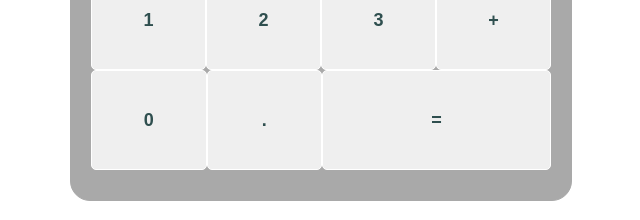
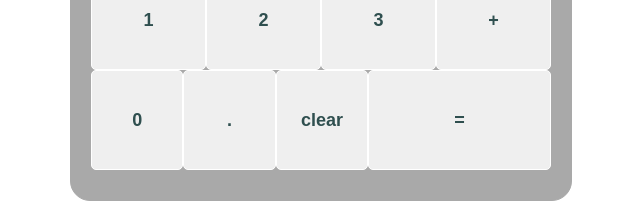
Before and after one commit to Snaarze/Calculator, a plain HTML site: page index.html in a window 1280 px wide. Shown: the part 550-770 px from the top of the page, without its empty margins (319-959 px from the left). Drawn offline with Linux system fonts and the light colour scheme.

Commit message:
Added new clear button

```diff
--- a/index.html
+++ b/index.html
@@ -41,6 +41,7 @@
                    <div class="number-buttons-container">
                     <button class="num buttons">0</button>
                     <button class="dot buttons">.</button>
+                    <button class="clear buttons">clear</button>
                     <button class="equal buttons">=</button>
                 </div>
                 </div>
```
